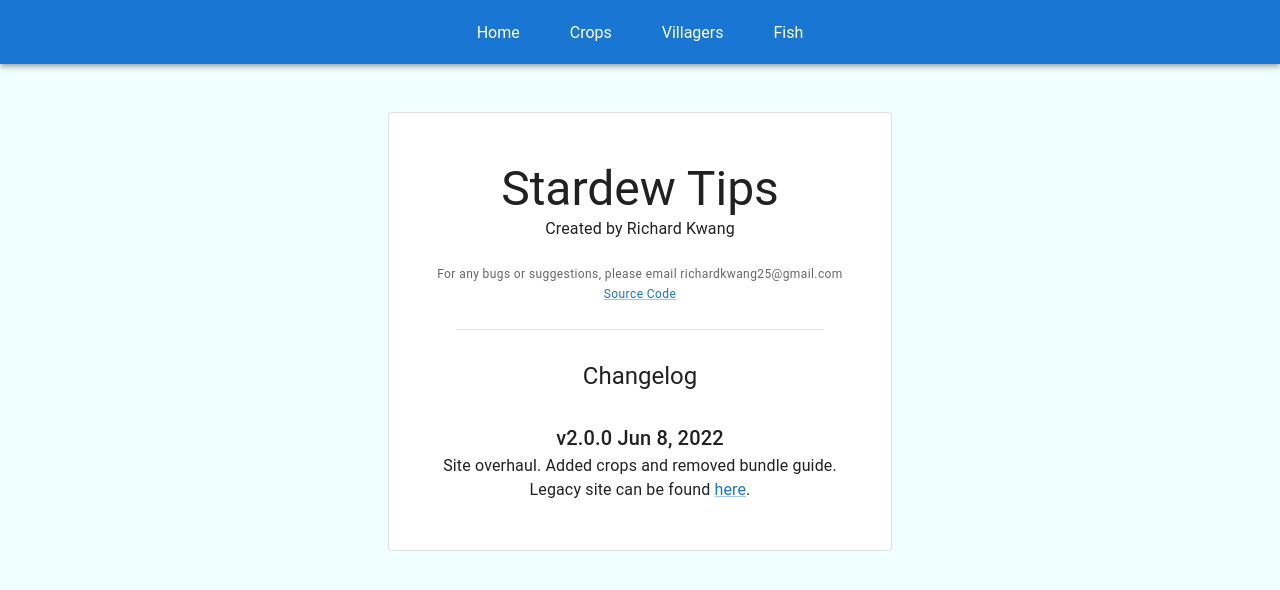
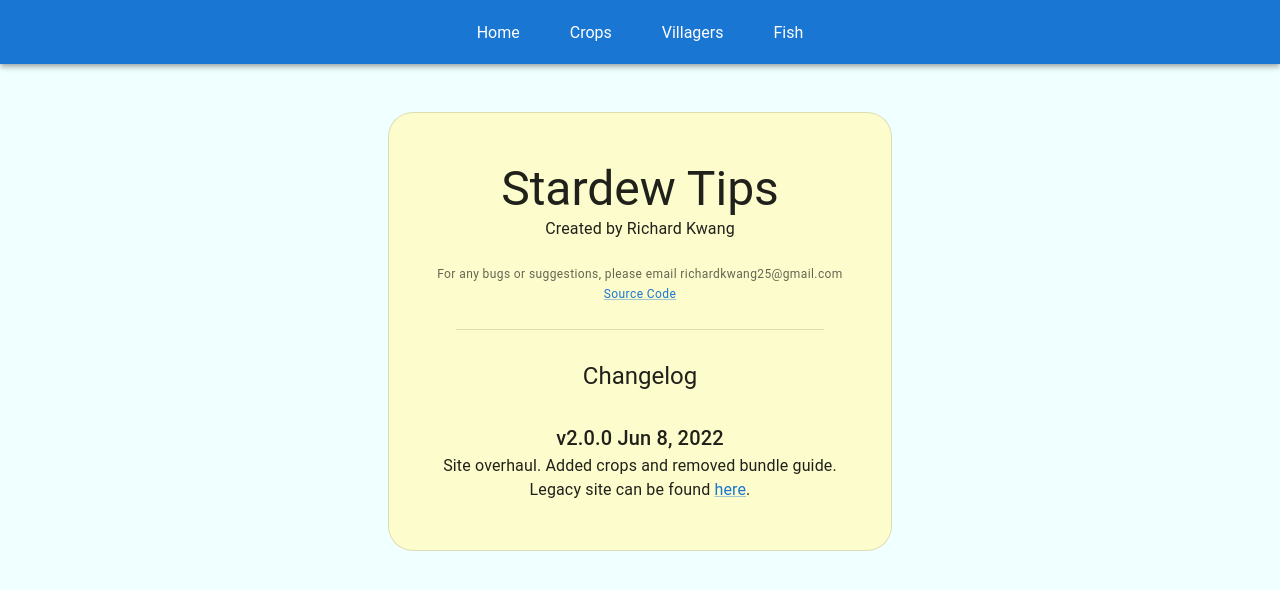
Before and after one commit to kwangric/stardew-tips-v3, a Next.js app: page / in a window 1280 px wide. Shown: the top 590 px of the page. Built offline with nearby package versions, Linux system fonts and the light colour scheme.

Commit message:
Change homepage styling

```diff
--- a/components/Homepage.js
+++ b/components/Homepage.js
@@ -6,7 +6,7 @@ import styles from '../styles/Home.module.css'
 
 const Homepage = () => {
   return (
-    <Card className={styles.homeContainer} variant="outlined">
+    <Card sx={{backgroundColor: "#fcfccc", padding: "3rem", borderRadius: '25px'}} variant="outlined">
       <Typography variant="h3" display="block">
         Stardew Tips
       </Typography>
--- a/styles/Home.module.css
+++ b/styles/Home.module.css
@@ -10,12 +10,6 @@
   flex-direction: column;
   justify-content: center;
   align-items: center;
-}
-
-.homeContainer {
-  background-color: #fcfccc;
-  padding: 3rem;
-  border-radius: 25px;
 }
 
 .footer {
```
